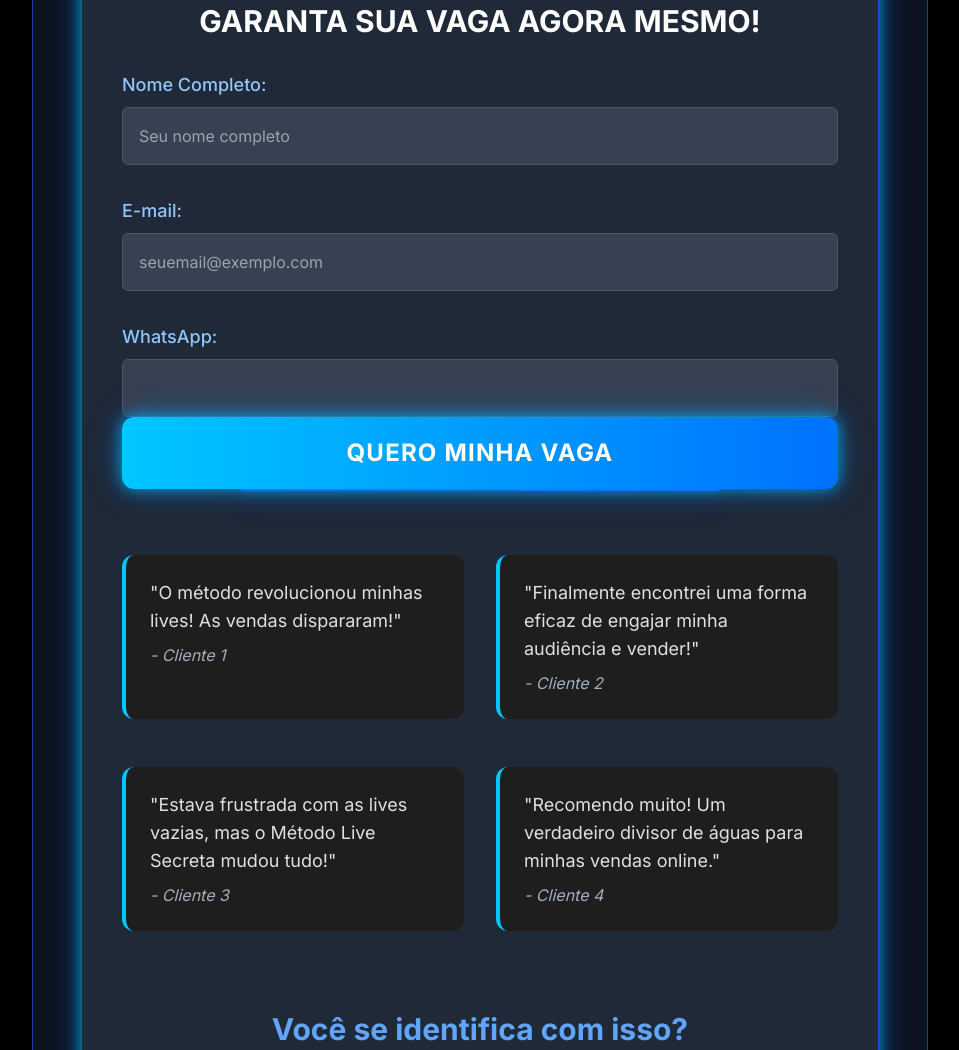
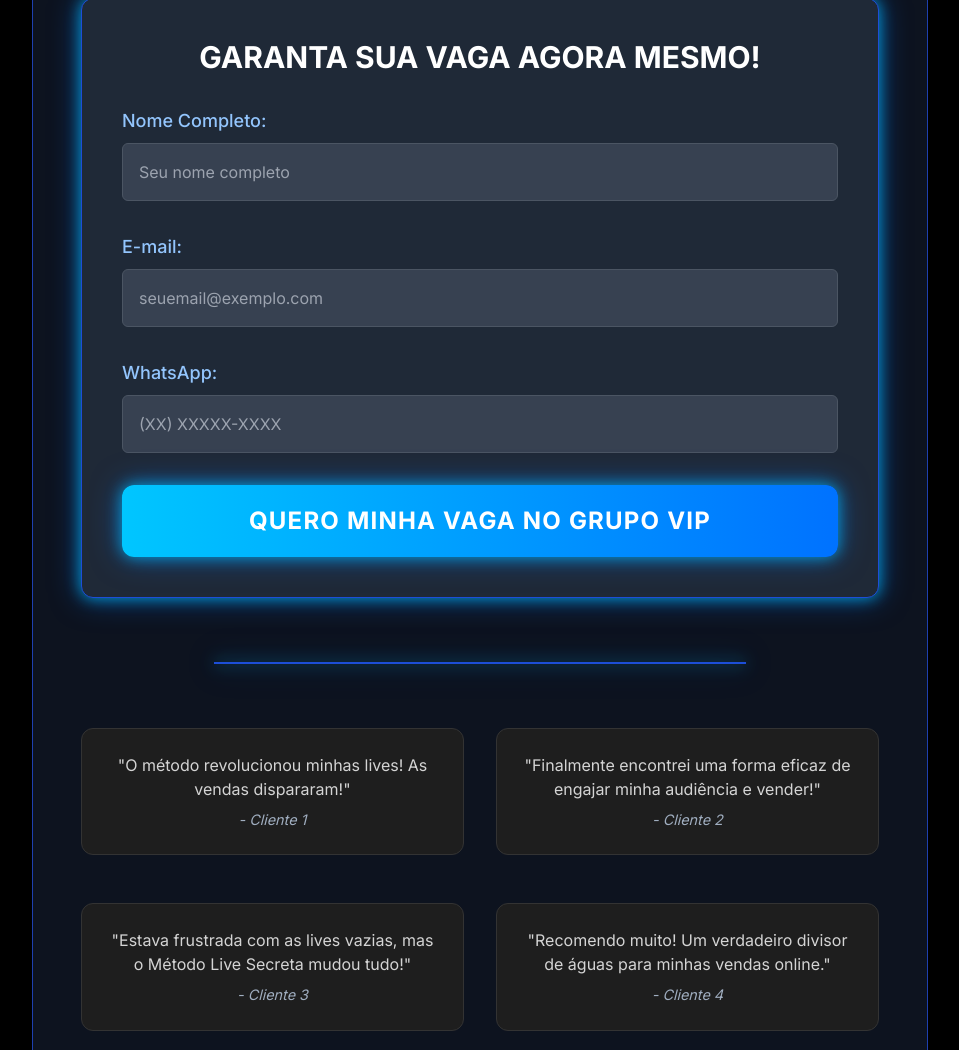
Before and after one commit to Thmidias/metodolivesecreta, a plain HTML site: page index.html in a window 1280 px wide. Shown: the part 1100-2150 px from the top of the page, without its empty margins (160-1119 px from the left). Drawn offline with nearby package versions, Linux system fonts and the light colour scheme.

Commit message:
Update index.html
Atualizado

```diff
--- a/index.html
+++ b/index.html
@@ -26,12 +26,12 @@
             border-color: #00C6FF;
         }
         /* Animação sutil para o botão */
+        .btn-animate {
+            transition: transform 0.2s ease-in-out, box-shadow 0.2s ease-in-out;
+        }
         .btn-animate:hover {
-            transform: translateY(-2px);
-            box-shadow: 0 10px 20px rgba(0, 198, 255, 0.4);
-        }
-        .btn-animate {
-            transition: all 0.3s ease;
+            transform: scale(1.05); /* Aumenta ligeiramente o botão */
+            box-shadow: 0 12px 24px rgba(0, 198, 255, 0.5); /* Sombra mais intensa */
         }
         .video-container {
             position: relative;
@@ -55,11 +55,29 @@
             border-radius: 0.75rem;
             padding: 1.5rem;
             margin-bottom: 1rem;
-            border-left: 4px solid #00C6FF;
+            border: 1px solid #333;
+            transition: transform 0.2s ease-in-out, box-shadow 0.2s ease-in-out;
+            display: flex; /* Adicionado para centralizar o texto verticalmente */
+            flex-direction: column; /* Organiza o conteúdo em coluna */
+            justify-content: center; /* Centraliza verticalmente */
+            align-items: center; /* Centraliza horizontalmente */
+        }
+        .depoimento-box:hover {
+            transform: translateY(-5px); /* Move o bloco para cima */
+            box-shadow: 0 8px 16px rgba(0, 198, 255, 0.3); /* Sombra suave */
+        }
+        /* As classes depoimento-image-container e depoimento-image foram removidas pois as imagens não serão mais usadas */
+        .depoimento-text {
+            text-align: center;
+            font-size: 1rem;
+            color: #D4D4D4;
         }
         .depoimento-autor {
             font-style: italic;
             color: #A0AEC0;
+            text-align: center;
+            margin-top: 0.5rem;
+            font-size: 0.9rem;
         }
     </style>
 </head>
@@ -67,10 +85,10 @@
 
     <div class="max-w-4xl w-full bg-gray-900 bg-opacity-80 rounded-2xl p-6 sm:p-8 lg:p-12 shadow-lg border border-blue-800 futuristic-glow">
         <h1 class="text-3xl sm:text-4xl lg:text-5xl font-extrabold text-center text-white mb-6 leading-tight">
-            Método Live secreta
+            Suas Lives Estão Vazias?
         </h1>
         <h2 class="text-xl sm:text-2xl lg:text-3xl font-semibold text-center futuristic-gradient bg-clip-text text-transparent mb-8">
-            Descubra o como faturar 17 mil em ate 3 horas!
+            Descubra o Método Que Transformou Vendas de Lojas Como a Sua!
         </h2>
 
         <div class="mb-16">
@@ -93,7 +111,7 @@
             <span class="ml-0 sm:ml-4">Vagas Limitadas para o Grupo VIP</span>
         </p>
         <p class="text-base sm:text-lg text-center text-gray-400 mb-12">
-            Um Aulão prático onde você vai aprender a estratégia exata para vender sem depender de loja cheia.
+            Um workshop prático onde você vai aprender a estratégia exata para vender sem depender de loja cheia.
         </p>
 
         <div class="bg-gray-800 p-8 sm:p-10 rounded-xl border border-blue-700 futuristic-glow mb-16">
@@ -117,11 +135,12 @@
                     <label for="phone" class="block text-lg font-medium text-blue-300 mb-2">WhatsApp:</label>
                     <input type="tel" id="phone" name="phone" required
                            class="w-full p-4 rounded-md bg-gray-700 text-white border border-gray-600 focus:border-blue-500 input-glow transition-all duration-300"
+                           placeholder="(XX) XXXXX-XXXX">
                 </div>
 
                 <button type="submit"
                         class="w-full py-5 px-6 rounded-xl futuristic-gradient text-white text-xl sm:text-2xl font-bold uppercase tracking-wider btn-animate futuristic-glow">
-                    QUERO MINHA VAGA
+                    QUERO MINHA VAGA NO GRUPO VIP
                 </button>
             </form>
             <p id="messageBox" class="mt-6 text-center text-green-400 hidden">
@@ -133,20 +152,20 @@
 
         <div class="mb-16 grid grid-cols-1 md:grid-cols-2 gap-8">
             <div class="depoimento-box">
-                <p class="text-lg">"O método revolucionou minhas lives! As vendas dispararam!"</p>
-                <p class="depoimento-autor mt-2">- Cliente 1</p>
+                <p class="depoimento-text">"O método revolucionou minhas lives! As vendas dispararam!"</p>
+                <p class="depoimento-autor">- Cliente 1</p>
             </div>
             <div class="depoimento-box">
-                <p class="text-lg">"Finalmente encontrei uma forma eficaz de engajar minha audiência e vender!"</p>
-                <p class="depoimento-autor mt-2">- Cliente 2</p>
+                <p class="depoimento-text">"Finalmente encontrei uma forma eficaz de engajar minha audiência e vender!"</p>
+                <p class="depoimento-autor">- Cliente 2</p>
             </div>
             <div class="depoimento-box">
-                <p class="text-lg">"Estava frustrada com as lives vazias, mas o Método Live Secreta mudou tudo!"</p>
-                <p class="depoimento-autor mt-2">- Cliente 3</p>
+                <p class="depoimento-text">"Estava frustrada com as lives vazias, mas o Método Live Secreta mudou tudo!"</p>
+                <p class="depoimento-autor">- Cliente 3</p>
             </div>
             <div class="depoimento-box">
-                <p class="text-lg">"Recomendo muito! Um verdadeiro divisor de águas para minhas vendas online."</p>
-                <p class="depoimento-autor mt-2">- Cliente 4</p>
+                <p class="depoimento-text">"Recomendo muito! Um verdadeiro divisor de águas para minhas vendas online."</p>
+                <p class="depoimento-autor">- Cliente 4</p>
             </div>
         </div>
 
@@ -177,7 +196,7 @@
             </ul>
         </div>
 
-        <div class="mb-4 text-center pt-8 border-t border-blue-700 futuristic-glow"> {# Adicionado padding-top e borda para separar #}
+        <div class="mb-4 text-center pt-8 border-t border-blue-700 futuristic-glow">
             <h3 class="text-2xl sm:text-3xl font-bold text-blue-400 mb-6">
                 Não perca essa oportunidade única de transformar suas vendas!
             </h3>
@@ -218,3 +237,8 @@
     </script>
 </body>
 </html>
+
+        });
+    </script>
+</body>
+</html>
```
